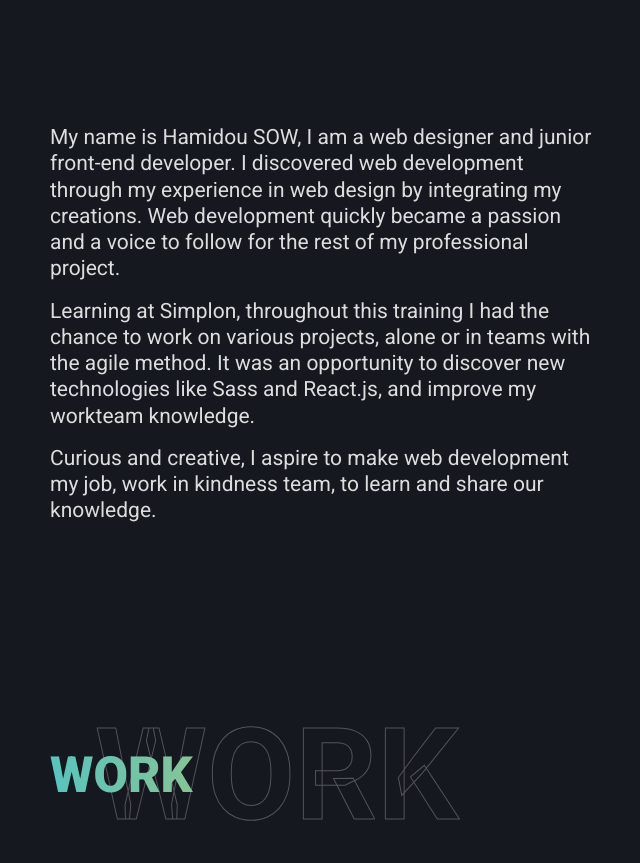
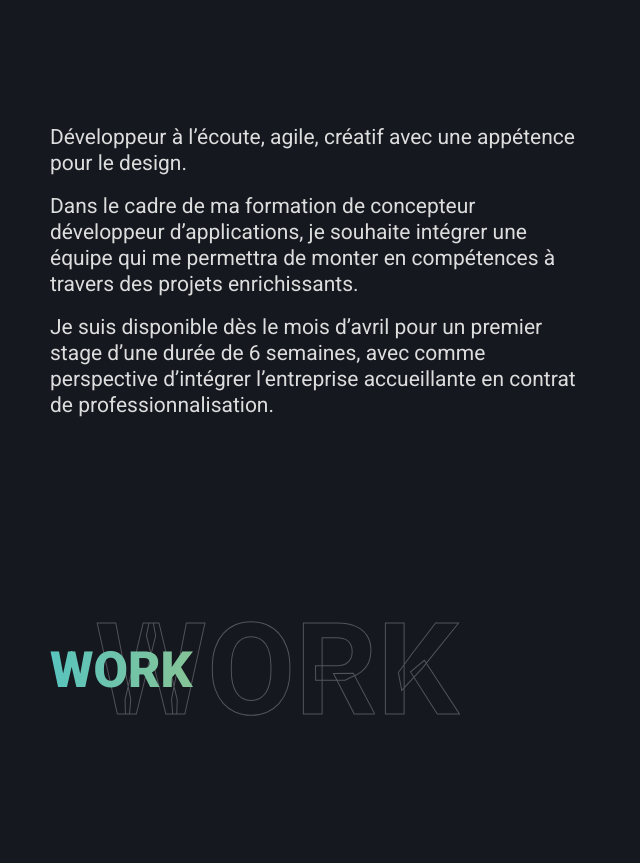
Before and after one commit to hamidousow/hamidousow, a React (Create React App) app: page / in a window 1280 px wide. Shown: the part 987-1850 px from the top of the page, without its empty margins (46-686 px from the left). Built offline with nearby package versions, Linux system fonts and the light colour scheme.

Commit message:
update about

```diff
--- a/src/components/about/About.js
+++ b/src/components/about/About.js
@@ -10,15 +10,16 @@ const About = () => {
             <WrapTitle sectionTitle={"about"}/>
             <RichText>
                 <p className="text">
-                My name is Hamidou SOW, I am a web designer and junior front-end developer. I discovered web development through my experience in web design by integrating my creations. Web development quickly became a passion and a voice to follow for the rest of my professional project.
+                Développeur à l’écoute, agile, créatif avec une appétence pour le design.
                 </p>
                 <br/>
                 <p className="text">
-                Learning at Simplon, throughout this training I had the chance to work on various projects, alone or in teams with the agile method. It was an opportunity to discover new technologies like Sass and React.js, and improve my workteam knowledge.
+
+                Dans le cadre de ma formation de concepteur développeur d’applications, je souhaite intégrer une équipe qui me permettra de monter en compétences à travers des projets enrichissants.
                 </p>
                 <br/>
                 <p className="text">
-                Curious and creative, I aspire to make web development my job, work in kindness team, to learn and share our knowledge.
+                Je suis disponible dès le mois d’avril pour un premier stage d’une durée de 6 semaines, avec comme perspective d’intégrer l’entreprise accueillante en contrat de professionnalisation.
                 </p>
             </RichText>
         </Section>
```
